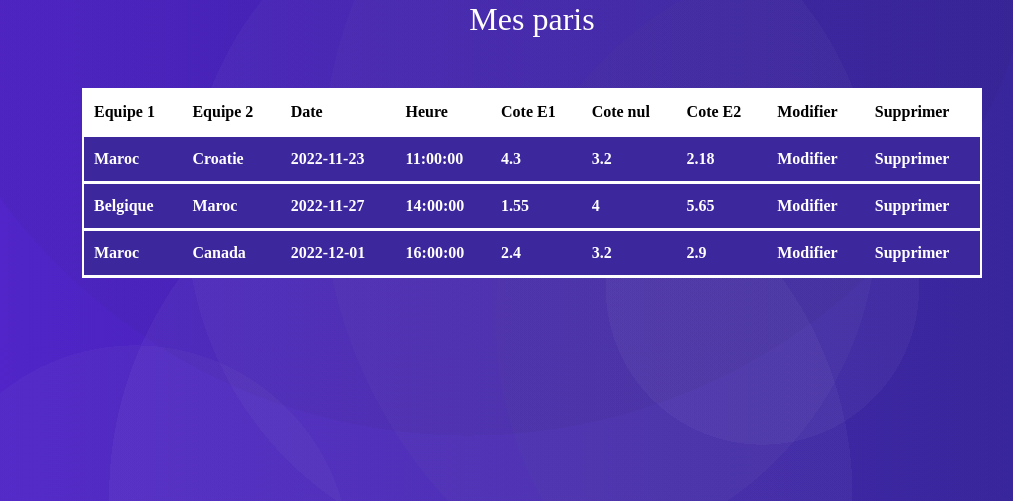
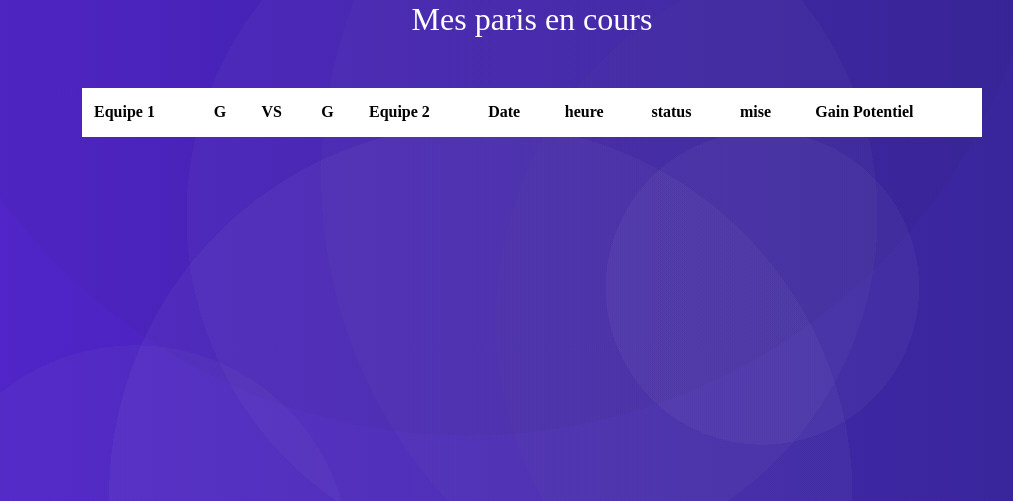
Before and after one commit to aymendev8/Binamax, a PHP site: page /mes_paris.php in a window 1280 px wide. Shown: the part 160-661 px from the top of the page, without its empty margins (108-1121 px from the left). Run offline with PHP 8.4, Linux system fonts and the light colour scheme; a user stored in the database is signed in; data comes from the database, SQL or seed files in the repository; both versions use the stored data as it was after the commit; lists and menus that the app fills with data are empty.

Commit message:
affichage des paris de chaque user

```diff
--- a/mes_paris.php
+++ b/mes_paris.php
@@ -10,35 +10,51 @@ if (!isset($_SESSION["id"])) {
  <section class="liste">
         <div class="container">
             <div class="title">
-                <h2>Mes paris </h2>
+                <h2>Mes paris en cours </h2>
             </div>
             <table class="tableau">
                 <tr>
                     <th>Equipe 1</th>
+                    <th>G</th>
+                    <th>VS</th>
+                    <th>G</th>
                     <th>Equipe 2</th>
                     <th>Date</th>
-                    <th>Heure</th>
-                    <th>Cote E1</th>
-                    <th>Cote nul</th>
-                    <th>Cote E2</th>
-                    <th>Modifier</th>
-                    <th>Supprimer</th>
+                    <th>heure</th>
+                    <th>status</th>
+                    <th>mise</th>
+                    <th>Gain Potentiel</th>
                 </tr>
                 <?php
-                $req = $bdd->prepare("SELECT * FROM les_matchs order by la_date, heure");
-                $req->execute();
+                $req = $bdd->prepare("SELECT  lp.ID_match, lp.gain, lp.mise, lm.equipe1, lm.score1, lm.equipe2, lm.score2, lm.la_date, lm.heure, lm.status_match  FROM les_paris as lp INNER JOIN les_matchs as lm on lp.ID_match = lm.ID where ID_utilisateur = :id");
+                $req->execute([
+                    "id" => $_SESSION["id"]
+                ]);
                 while ($match = $req->fetch()) {
+                if($match["status_match"] != 2){
+                    if($match["status_match"] == 0){
+                        $status = "A venir";
+                    }else if($match["status_match"] == 1){
+                        $status = "En cours";
+                    }
+                    $date = strtotime($match["la_date"]);
+                    $date = date("d/m", $date);
+                    $heure = strtotime($match["heure"]);
+                    $heure = date("H:i", $heure);
+
                     echo "<tr>";
                     echo "<td>" . $match["equipe1"] . "</td>";
+                    echo "<td>" . $match["score1"] . "</td>";
+                    echo "<td>VS</td>";
+                    echo "<td>" . $match["score2"] . "</td>";
                     echo "<td>" . $match["equipe2"] . "</td>";
-                    echo "<td>" . $match["la_date"] . "</td>";
-                    echo "<td>" . $match["heure"] . "</td>";
-                    echo "<td>" . $match["cote_equipe1"] . "</td>";
-                    echo "<td>" . $match["cote_nul"] . "</td>";
-                    echo "<td>" . $match["cote_equipe2"] . "</td>";
-                    echo "<td><a href='modifier_match.php?id=" . $match["ID"] . "'>Modifier</a></td>";
-                    echo "<td><a href='supprimer_match.php?id=" . $match["ID"] . "'>Supprimer</a></td>";
+                    echo "<td>" . $date . "</td>";
+                    echo "<td>" . $heure . "</td>";
+                    echo "<td>" .$status . "</td>";
+                    echo "<td>" . $match["mise"] .  " €" . "</td>";
+                    echo "<td>" . $match["gain"] .  " €" . "</td>";
                     echo "</tr>";
                 }
+            }
                 ?>
             </table>
```
Also changed, not shown: SQL/les_tables.sql (+17 -6 lines).
